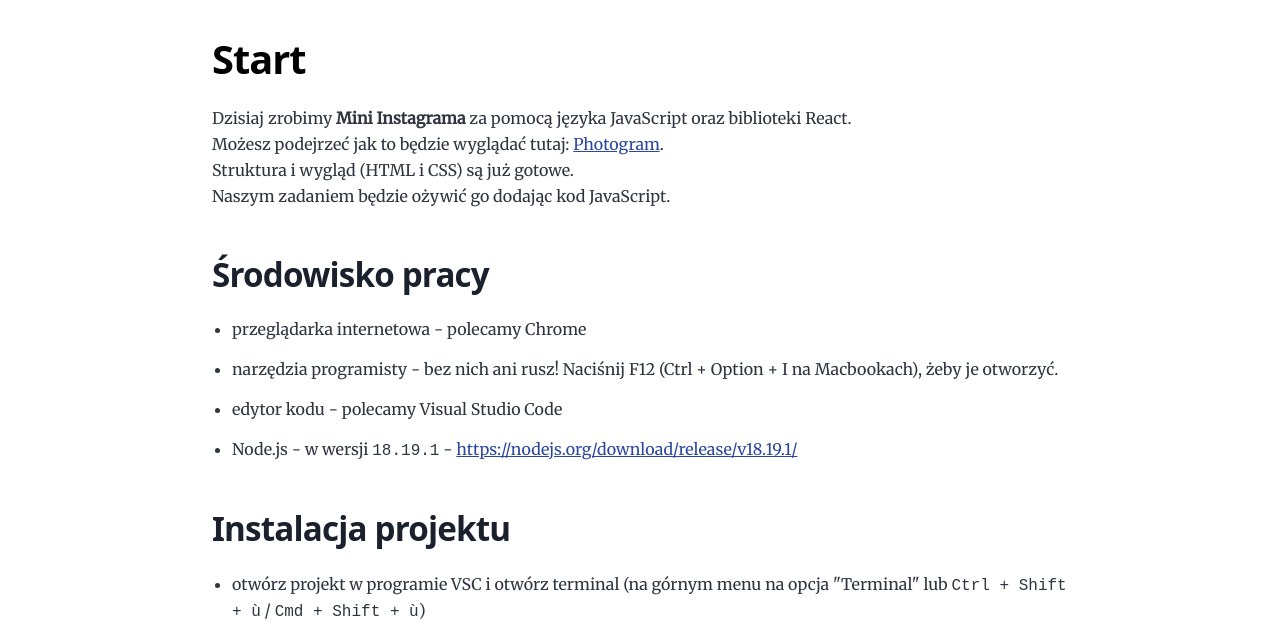
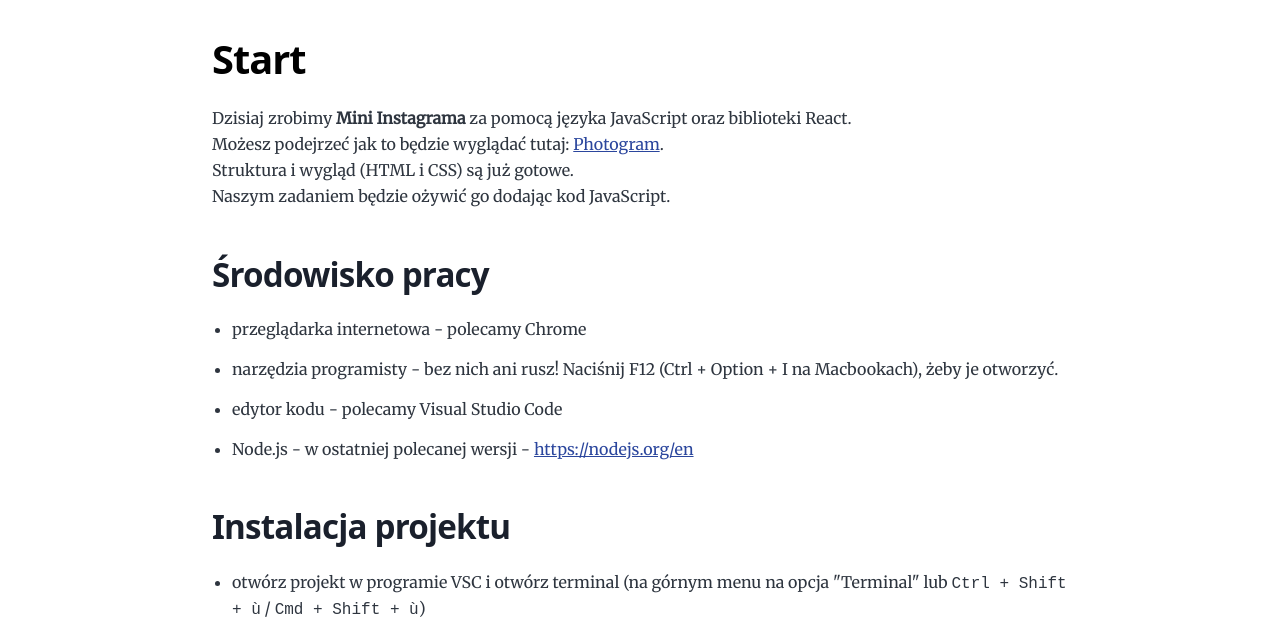
Before and after one commit to elzbietastepaniuk/reagujNaJawie, a Gatsby site: page /start/ in a window 1280 px wide. Shown: the part 132-767 px from the top of the page. Built offline with nearby package versions, Linux system fonts and the light colour scheme; Gatsby itself is replaced by a stand-in of ours.

Commit message:
Node version info

```diff
--- a/content/slides/start/index.md
+++ b/content/slides/start/index.md
@@ -13,7 +13,7 @@ Naszym zadaniem będzie ożywić go dodając kod JavaScript.
 - przeglądarka internetowa - polecamy Chrome
 - narzędzia programisty - bez nich ani rusz! Naciśnij F12 (Ctrl + Option + I na Macbookach), żeby je otworzyć.
 - edytor kodu - polecamy Visual Studio Code
-- Node.js - w wersji `18.19.1` - <a href="https://nodejs.org/download/release/v18.19.1/" target="_blank">https://nodejs.org/download/release/v18.19.1/</a>
+- Node.js - w ostatniej polecanej wersji - <a href="https://nodejs.org/en" target="_blank">https://nodejs.org/en</a>
 
 ## Instalacja projektu
 
```
